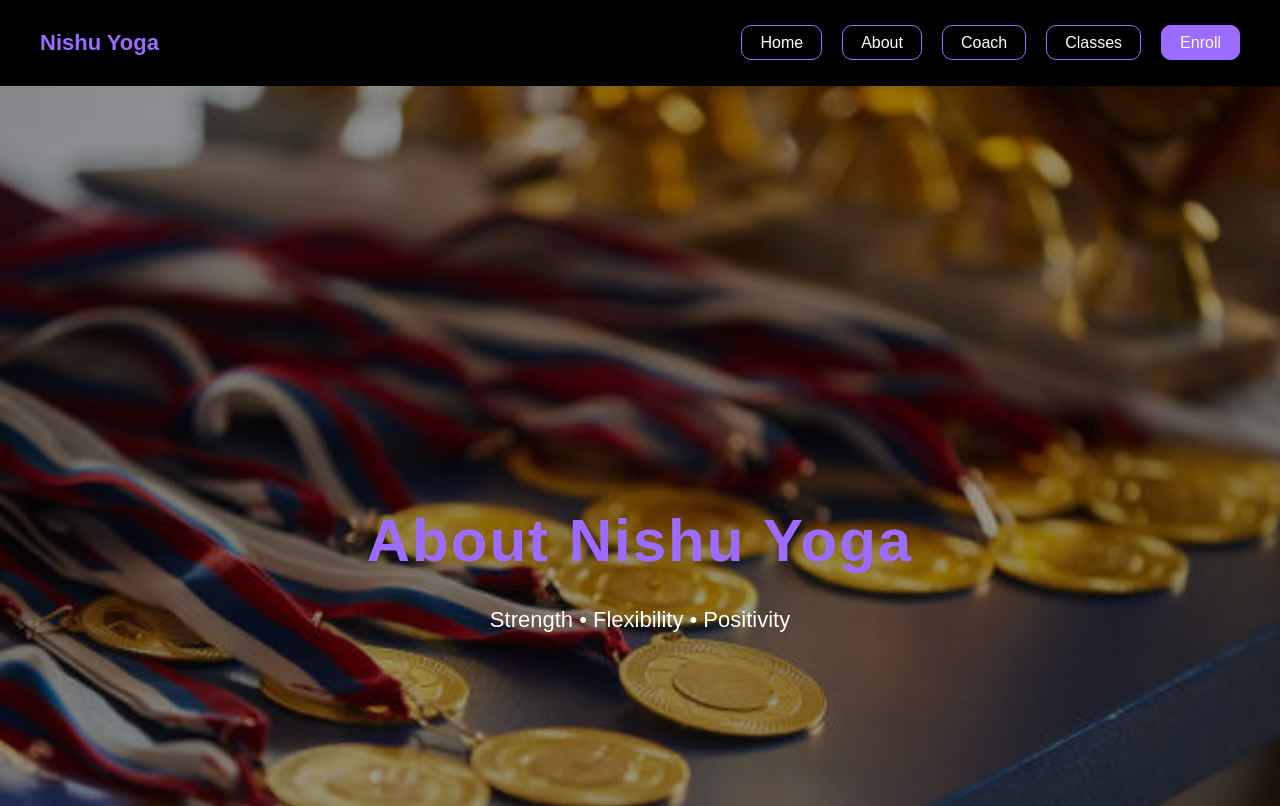
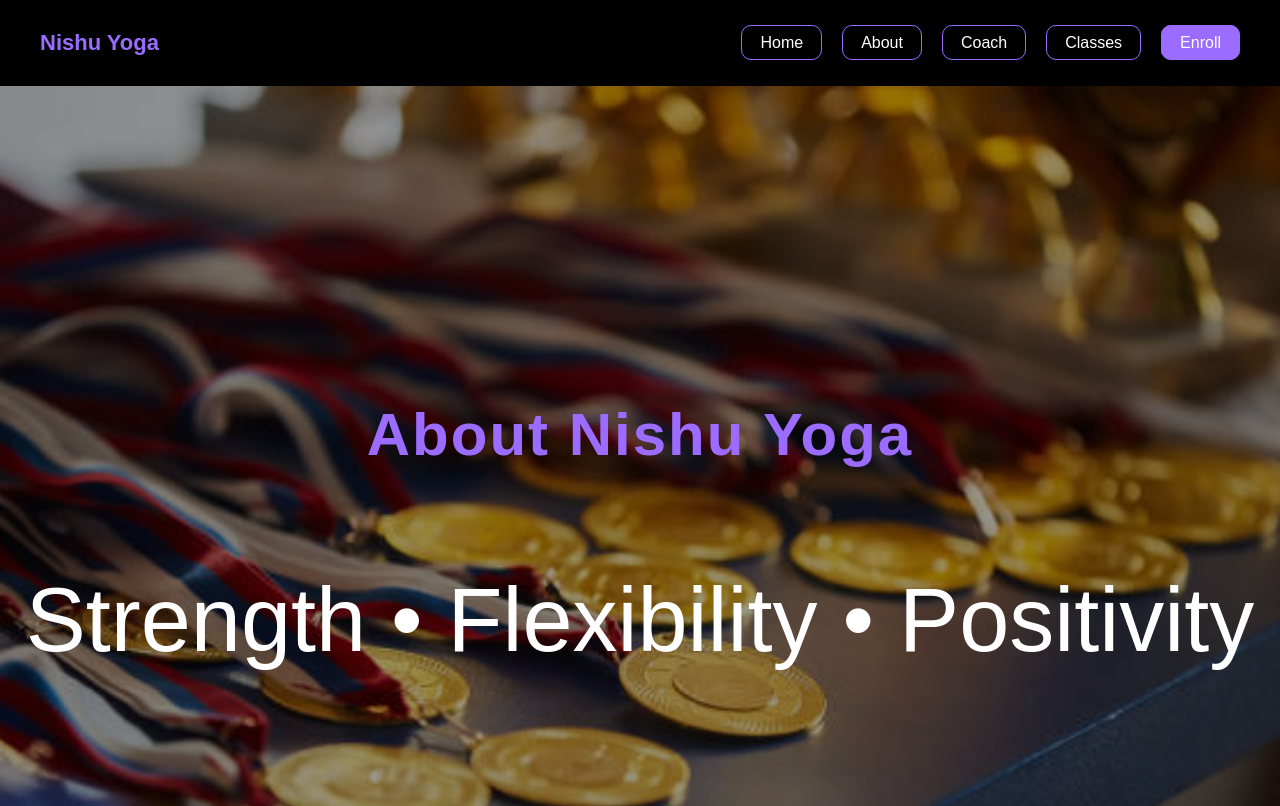
Before and after one commit to Nishu177/yogaproject, a website: page nisha/about.html in a window 1280 px wide. Shown: the top 806 px of the page. Drawn offline with Linux system fonts and the light colour scheme.

Commit message:
Update about.html

```diff
--- a/nisha/about.html
+++ b/nisha/about.html
@@ -80,7 +80,7 @@ margin-bottom:10px;
 }
 
 .about-header p{
-font-size:22px;
+font-size:90px;
 color:white;
 }
 
```
